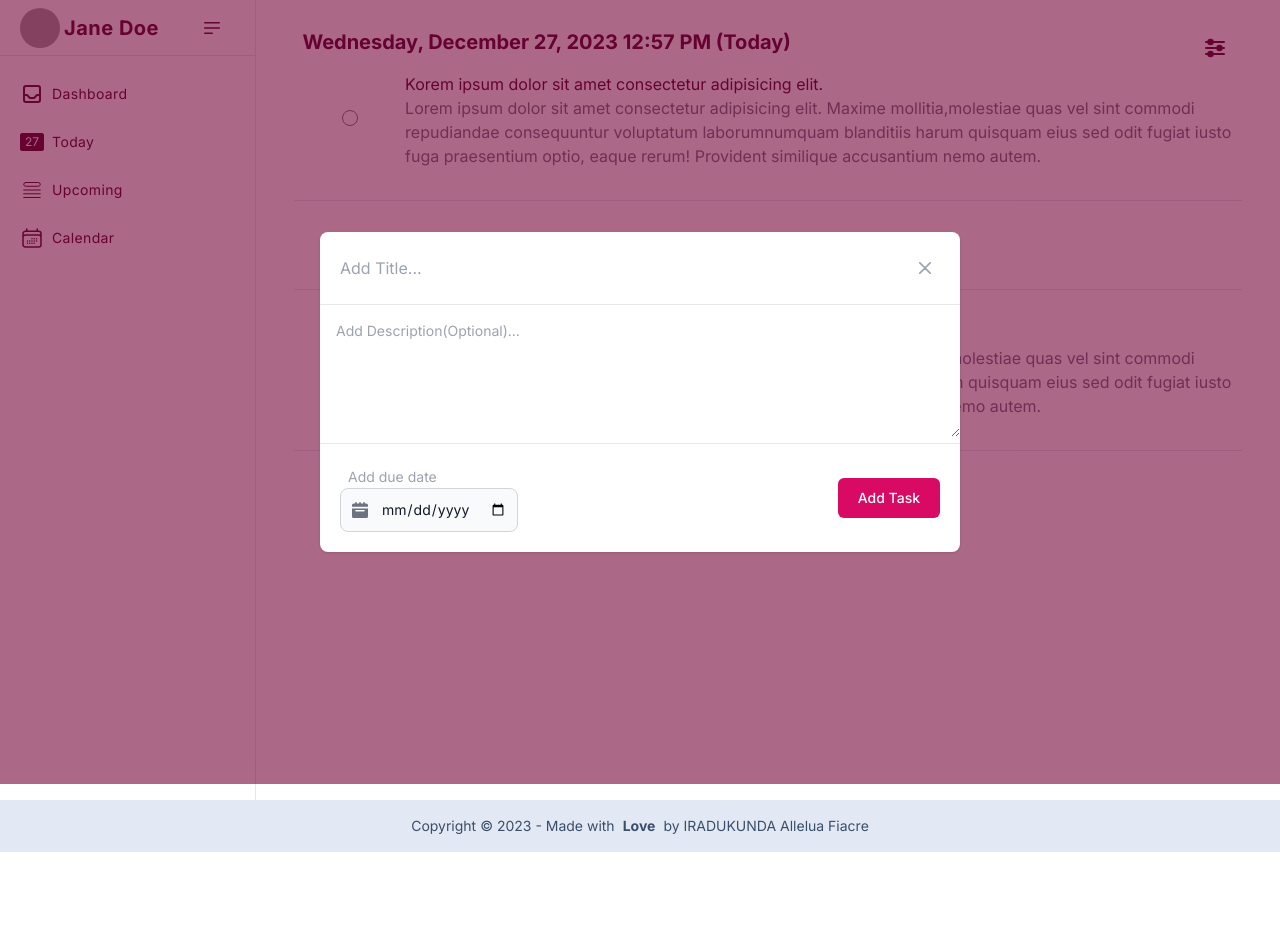
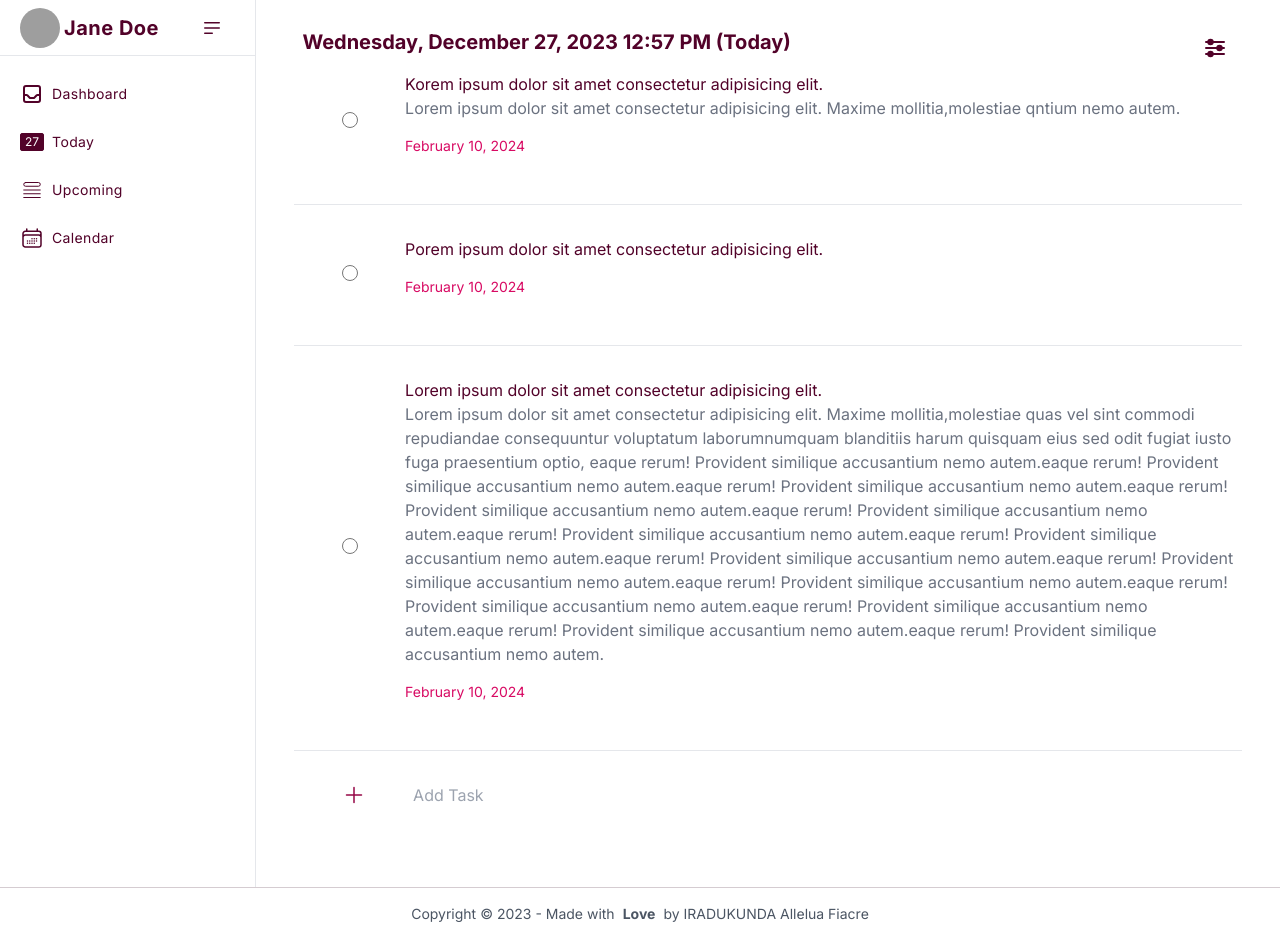
Before and after one commit to irfiacre/ontrackr, a Next.js app: page /today in a window 1280 px wide. Before the commit the page ends 852 px from the top, so only its background shows below. Built offline with nearby package versions, Linux system fonts and the light colour scheme; grey boxes are pictures that could not be loaded.

Commit message:
improve the today's tab

```diff
--- a/app/components/Activity/ActivityComponent.tsx
+++ b/app/components/Activity/ActivityComponent.tsx
@@ -1,12 +1,14 @@
+import moment from "moment";
 import React from "react";
 
 interface Props {
   title: string;
   description: string;
+  dueDate: string;
 }
 
 const ActivityComponent = ({ ...props }: Props) => {
-  const { title, description } = props;
+  const { title, description, dueDate } = props;
   return (
     <div>
       <div className="flex items-center content-center">
@@ -17,14 +19,24 @@ const ActivityComponent = ({ ...props }: Props) => {
         >
           <input
             id="link-radio"
+            disabled={moment(dueDate).isBefore(moment(), "day")}
             type="radio"
             value=""
             className="w-4 h-4 text-primary-3 bg-gray-100 border-gray-300 focus:ring-primary-3 focus:ring-2 outline-none cursor-pointer"
           />
         </div>
         <div>
-          <h1 className="text-primary-dark-1">{title}</h1>
-          <p className="text-gray-500">{description}</p>
+          <h1 className="text-primary-dark-1 break-words">{title}</h1>
+          <p className="text-gray-500 break-words">{description}</p>
+          <span
+            className={`text-sm py-4 w-full flex ${
+              moment(dueDate).isAfter(moment(), "day")
+                ? "text-primary-1 font-normal"
+                : "text-gray-400"
+            }`}
+          >
+            {moment(dueDate).format("LL")}
+          </span>
         </div>
       </div>
       <hr className="h-px my-8 bg-primary-0" />
--- a/app/components/Activity/AddActivityModel.tsx
+++ b/app/components/Activity/AddActivityModel.tsx
@@ -11,6 +11,7 @@ const AddActivityModel = ({
   ...props
 }: {
   onAddTask: (state: StateInterface) => void;
+  changeModelView: () => void;
 }) => {
   const [state, setState] = useState<StateInterface>({
     title: "",
@@ -18,7 +19,7 @@ const AddActivityModel = ({
     dueDate: "",
   });
 
-  const { onAddTask } = props;
+  const { onAddTask, changeModelView } = props;
 
   const onInputChange = (type: string = "title", value: string) => {
     setState(
@@ -42,13 +43,14 @@ const AddActivityModel = ({
               name="task"
               value={state.title}
               onChange={(e) => onInputChange("title", e.target.value)}
-              className="focus:outline-0 bg-white w-full"
+              className="focus:outline-0 bg-white w-full text-primary-dark-2"
               placeholder="Add Title..."
             />
             <button
               type="button"
-              className="text-gray-400 bg-transparent hover:bg-gray-200 hover:text-gray-900 rounded-lg text-sm w-8 h-8 ms-auto inline-flex justify-center items-center dark:hover:bg-gray-600 dark:hover:text-white"
+              className="text-gray-400 bg-transparent hover:bg-primary-0 hover:bg-opacity-5 hover:text-gray-900 rounded-lg text-sm w-8 h-8 ms-auto inline-flex justify-center items-center"
               data-modal-hide="default-modal"
+              onClick={changeModelView}
             >
               <svg
                 className="w-3 h-3"
--- a/app/components/Activity/AddTask.tsx
+++ b/app/components/Activity/AddTask.tsx
@@ -8,14 +8,18 @@ interface TaskInfo {
   dueDate: string;
 }
 
-const AddActivity = () => {
-  const [modelVisible, setModelVisible] = useState<boolean>(true);
-
+const AddActivity = ({
+  ...props
+}: {
+  onAddTaskInfo: (taskInfo: TaskInfo) => void;
+}) => {
+  const [modelVisible, setModelVisible] = useState<boolean>(false);
+  const { onAddTaskInfo } = props;
   const changeModelView = (cond: boolean) => setModelVisible(cond);
 
   const onAddTask = (taskInfo: TaskInfo) => {
     changeModelView(false);
-    console.log("---->", taskInfo);
+    onAddTaskInfo(taskInfo);
   };
 
   return (
@@ -48,7 +52,14 @@ const AddActivity = () => {
         </div>
       </div>
 
-      <AddActivityModel onAddTask={onAddTask} />
+      {modelVisible ? (
+        <AddActivityModel
+          onAddTask={onAddTask}
+          changeModelView={() => changeModelView(false)}
+        />
+      ) : (
+        ""
+      )}
     </div>
   );
 };
--- a/app/components/LayoutCompontents/Footer.tsx
+++ b/app/components/LayoutCompontents/Footer.tsx
@@ -3,8 +3,8 @@ import React from "react";
 const Footer = () => {
   const currentDate: Date = new Date();
   return (
-    <footer className="footer footer-center p-4 bg-base-300 text-base-content">
-      <p className="flex">
+    <footer className="footer footer-center p-4 border-t border-primary-dark-2 border-opacity-20">
+      <p className="flex text-gray-600">
         Copyright © {currentDate.getFullYear()} - Made with{" "}
         <strong>Love</strong> by IRADUKUNDA Allelua Fiacre
       </p>
--- a/app/layout.tsx
+++ b/app/layout.tsx
@@ -24,7 +24,7 @@ export default function RootLayout({
           <Sidebar />
           <div
             className="px-2 py-2"
-            style={{ padding: "3vh 3%", width: "100%" }}
+            style={{ padding: "3vh 3%", paddingBottom: "10vh", width: "100%" }}
           >
             {children}
           </div>
--- a/app/today/page.tsx
+++ b/app/today/page.tsx
@@ -8,7 +8,14 @@ interface StateInterface {
   result: Array<{
     title: string;
     description: string;
+    dueDate: string;
   }>;
+}
+
+interface TaskInfo {
+  title: string;
+  description: string;
+  dueDate: string;
 }
 
 const Today = () => {
@@ -17,19 +24,32 @@ const Today = () => {
       {
         title: "Korem ipsum dolor sit amet consectetur adipisicing elit.",
         description:
-          "Lorem ipsum dolor sit amet consectetur adipisicing elit. Maxime mollitia,molestiae quas vel sint commodi repudiandae consequuntur voluptatum laborumnumquam blanditiis harum quisquam eius sed odit fugiat iusto fuga praesentium optio, eaque rerum! Provident similique accusantium nemo autem.",
+          "Lorem ipsum dolor sit amet consectetur adipisicing elit. Maxime mollitia,molestiae qntium nemo autem.",
+        dueDate: "2024-02-10",
       },
       {
         title: "Porem ipsum dolor sit amet consectetur adipisicing elit.",
         description: "",
+        dueDate: "2024-02-10",
       },
       {
         title: "Lorem ipsum dolor sit amet consectetur adipisicing elit.",
         description:
-          "Lorem ipsum dolor sit amet consectetur adipisicing elit. Maxime mollitia,molestiae quas vel sint commodi repudiandae consequuntur voluptatum laborumnumquam blanditiis harum quisquam eius sed odit fugiat iusto fuga praesentium optio, eaque rerum! Provident similique accusantium nemo autem.",
+          "Lorem ipsum dolor sit amet consectetur adipisicing elit. Maxime mollitia,molestiae quas vel sint commodi repudiandae consequuntur voluptatum laborumnumquam blanditiis harum quisquam eius sed odit fugiat iusto fuga praesentium optio, eaque rerum! Provident similique accusantium nemo autem.eaque rerum! Provident similique accusantium nemo autem.eaque rerum! Provident similique accusantium nemo autem.eaque rerum! Provident similique accusantium nemo autem.eaque rerum! Provident similique accusantium nemo autem.eaque rerum! Provident similique accusantium nemo autem.eaque rerum! Provident similique accusantium nemo autem.eaque rerum! Provident similique accusantium nemo autem.eaque rerum! Provident similique accusantium nemo autem.eaque rerum! Provident similique accusantium nemo autem.eaque rerum! Provident similique accusantium nemo autem.eaque rerum! Provident similique accusantium nemo autem.eaque rerum! Provident similique accusantium nemo autem.eaque rerum! Provident similique accusantium nemo autem.",
+        dueDate: "2024-02-10",
       },
     ],
   });
+  const onAddTask = (taskInfo: TaskInfo) => {
+    console.log("======", taskInfo);
+
+    setState(
+      (prevState: StateInterface): StateInterface => ({
+        ...prevState,
+        result: [...prevState.result, taskInfo],
+      })
+    );
+  };
   return (
     <main>
       <div>
@@ -62,12 +82,13 @@ const Today = () => {
               <ActivityComponent
                 title={elt.title}
                 description={elt.description}
+                dueDate={elt.dueDate}
               />
             </div>
           ))}
         </div>
         <div>
-          <AddActivity />
+          <AddActivity onAddTaskInfo={onAddTask} />
         </div>
       </div>
     </main>
```
